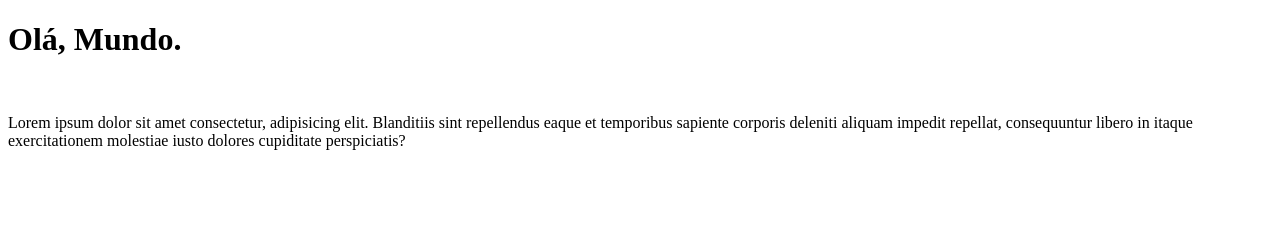
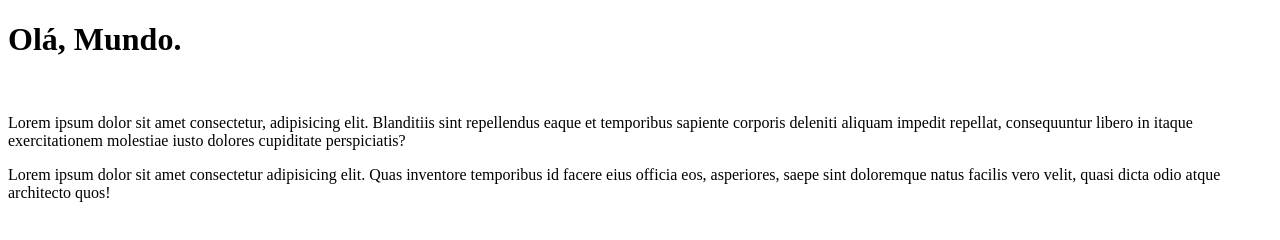
Before and after one commit to JulioNatal/Ola-Mundo, a plain HTML site: page site-exemplo/index.html in a window 1280 px wide. Drawn offline with Linux system fonts and the light colour scheme.

Commit message:
Update index.html
adicionei outro paragrafo

```diff
--- a/site-exemplo/index.html
+++ b/site-exemplo/index.html
@@ -10,7 +10,6 @@
     <br>
     <p>Lorem ipsum dolor sit amet consectetur, adipisicing elit.
      Blanditiis sint repellendus eaque et temporibus sapiente corporis deleniti aliquam impedit repellat,
-     consequuntur libero in itaque exercitationem molestiae iusto dolores cupiditate perspiciatis?</p>
-
+     consequuntur libero in itaque exercitationem molestiae iusto dolores cupiditate perspiciatis?</p><p>Lorem ipsum dolor sit amet consectetur adipisicing elit. Quas inventore temporibus id facere eius officia eos, asperiores, saepe sint doloremque natus facilis vero velit, quasi dicta odio atque architecto quos!</p>
 </body>
 </html>
```
